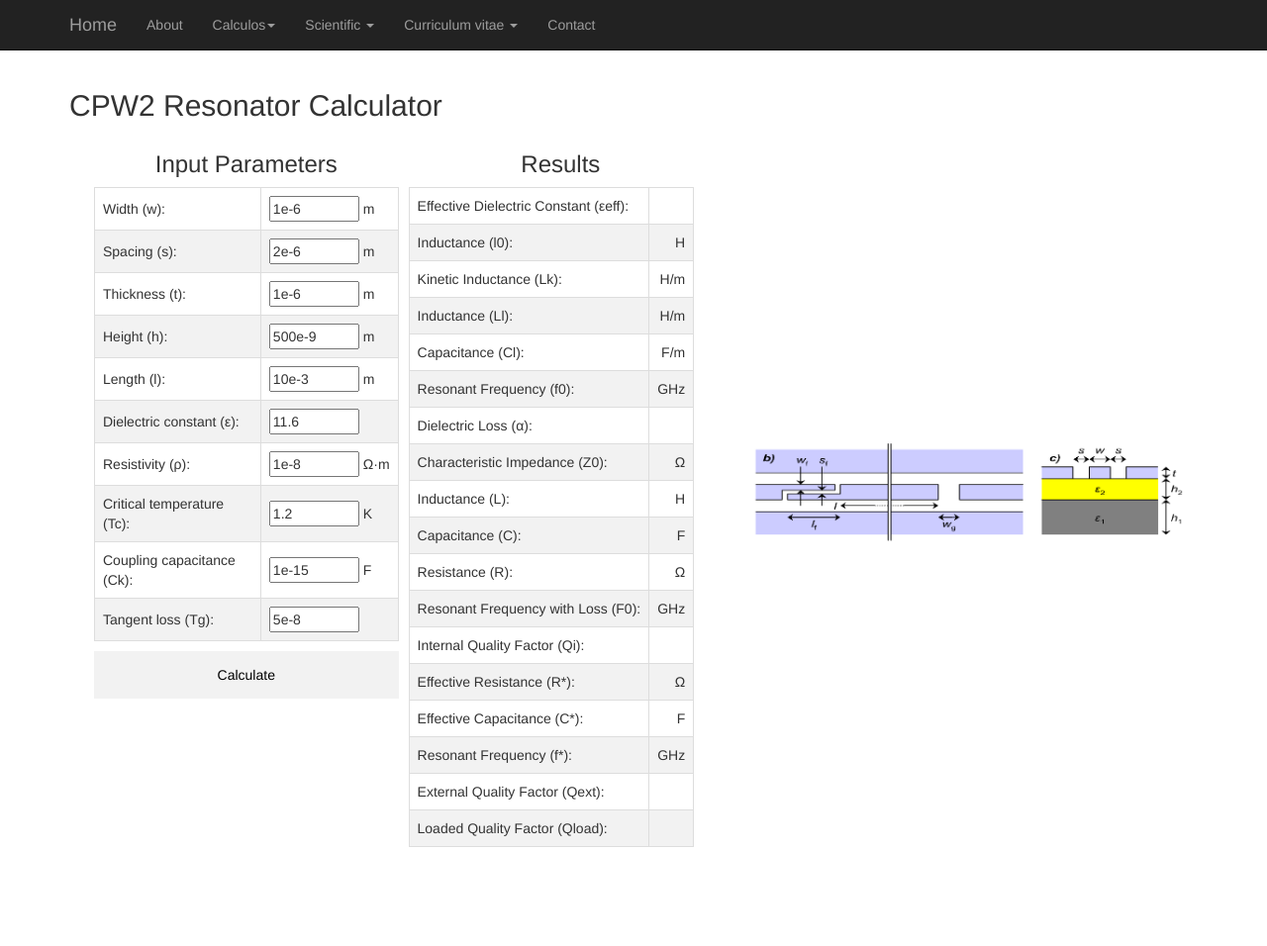
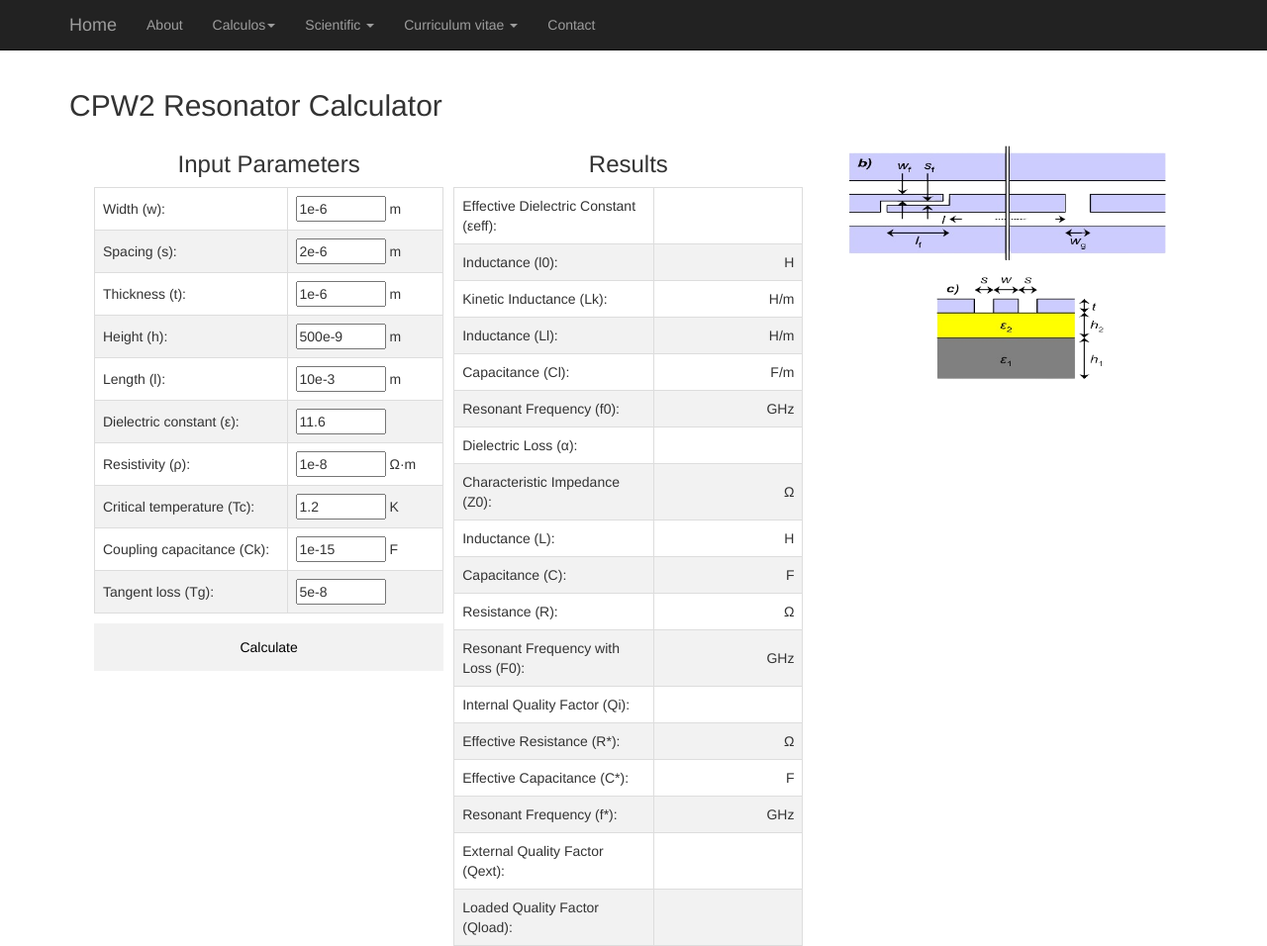
Before and after one commit to Rouxinol-Research-Lab/Rouxinol-Research-Lab.github.io, a Jekyll site: the page built from cpw.html, in a window 1280 px wide and 956 px high. Shown: the whole window at 99% size. Built offline with Jekyll 4.4.1, drawn with Linux system fonts in a browser that asks for light colours; Markdown is read by kramdown in place of the engine named in the settings.

Commit message:
test layout

```diff
--- a/cpw.html
+++ b/cpw.html
@@ -23,6 +23,9 @@ layout: default
             border: 1px solid #ddd;
             padding: 8px;
         }
+	#cpw td{
+	    min-width: 150px;
+	}
 
         #cpw tr:nth-child(even) {
             background-color: #f2f2f2;
@@ -147,7 +150,7 @@ layout: default
 
 <div id= "cpw">
     <h2>CPW2 Resonator Calculator</h2>
-    <main style="display: flex; flex-direction: row; justify-content: center; align-items: center;">
+    <main style="display: flex; flex-direction: row; justify-content: center; align-items: flex-start;">
         <div class="container">
             <div style="flex: 1;">
                 <h3 style="text-align: center;">Input Parameters</h3>
```
Also changed, not shown: cpw.png.
